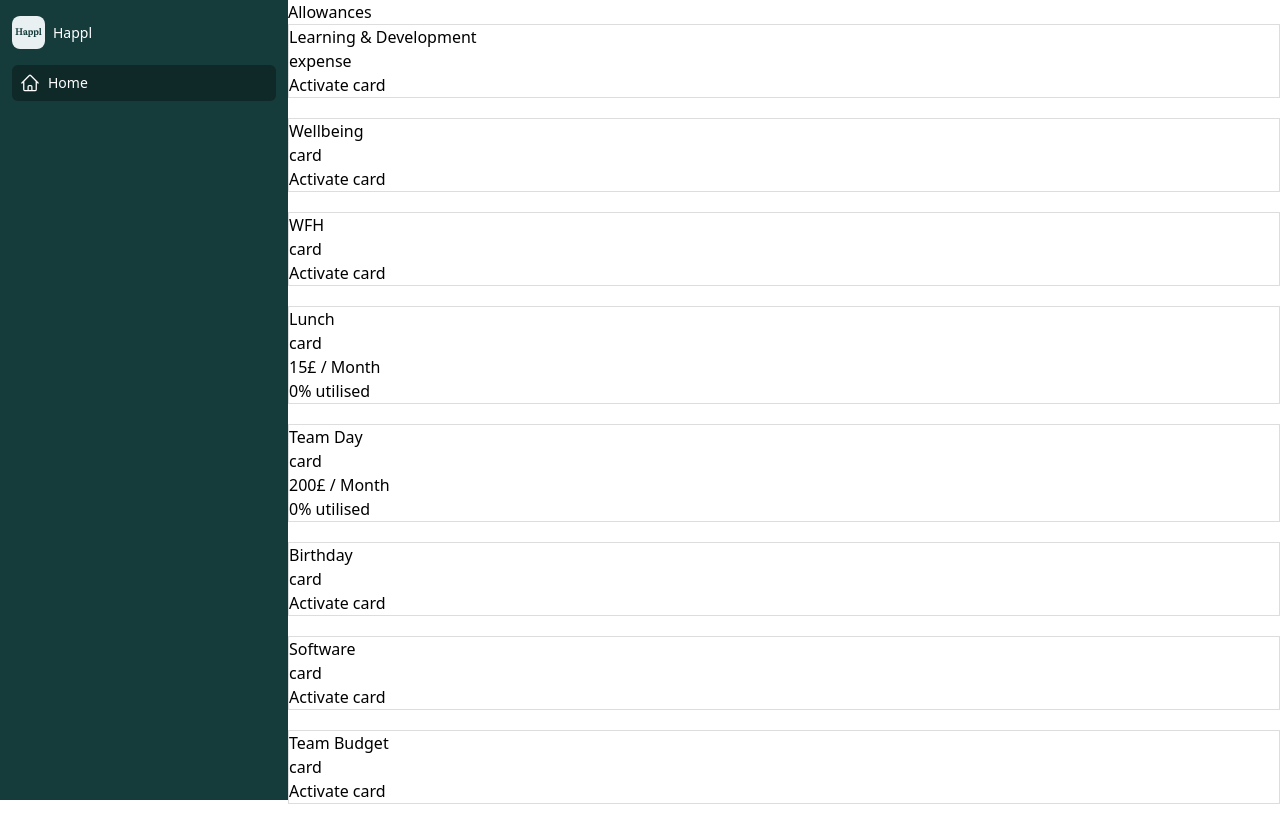
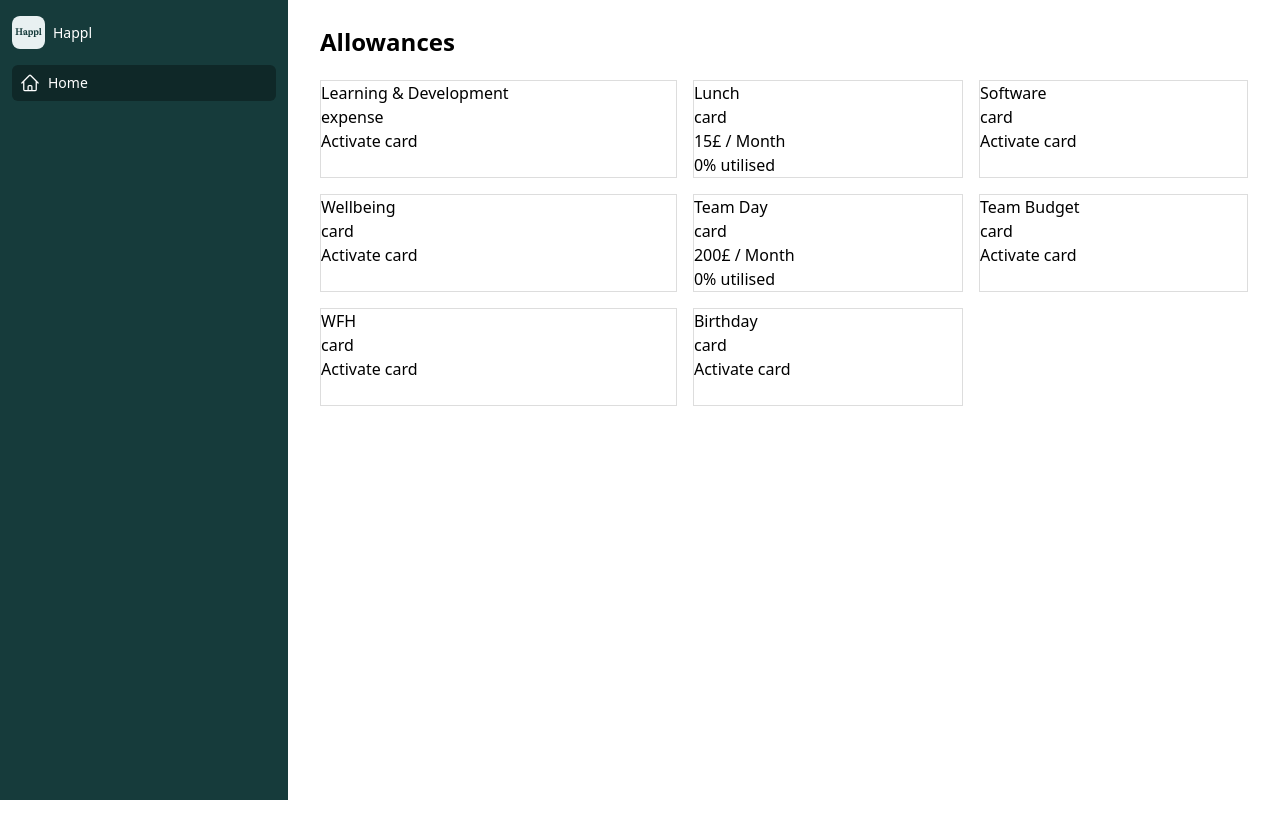
Before and after one commit to DavidLazar13/frontend-interview-task-happl, a Next.js app: page / in a window 1280 px wide. After the commit the page ends 800 px from the top, so only its background shows below. Built offline with nearby package versions, Linux system fonts and the light colour scheme.

Commit message:
style: styled list component and title

```diff
--- a/src/components/Card/Activate.tsx
+++ b/src/components/Card/Activate.tsx
@@ -1,4 +1,4 @@
-import React, {useState} from "react";
+import React from "react";
 
 const Activate = () => {
     return (
--- a/src/components/Card/index.tsx
+++ b/src/components/Card/index.tsx
@@ -7,7 +7,7 @@ interface CardProps {
 
 const Card = ({allowance}: CardProps) => {
     return (
-        <div className='border mb-5'>
+        <div className='border'>
             <h3 className=''>{allowance.name}</h3>
             <h4 className=''>{allowance.type}</h4>
             <CardFooter allowance={allowance}/>
--- a/src/components/List/index.tsx
+++ b/src/components/List/index.tsx
@@ -16,9 +16,9 @@ const List = () => {
   }, [])
 
   return (
-    <div>
-      <h2>Allowances</h2>
-      <div>
+    <div className='m-8'>
+      <h2 className='text-2xl font-semibold leading-5'>Allowances</h2>
+      <div className='grid grid-rows-3 grid-flow-col gap-4 mt-7'>
         {allowances.map((allowance) => (
           <Card key={allowance.id} allowance={allowance}></Card>
         ))}
```
